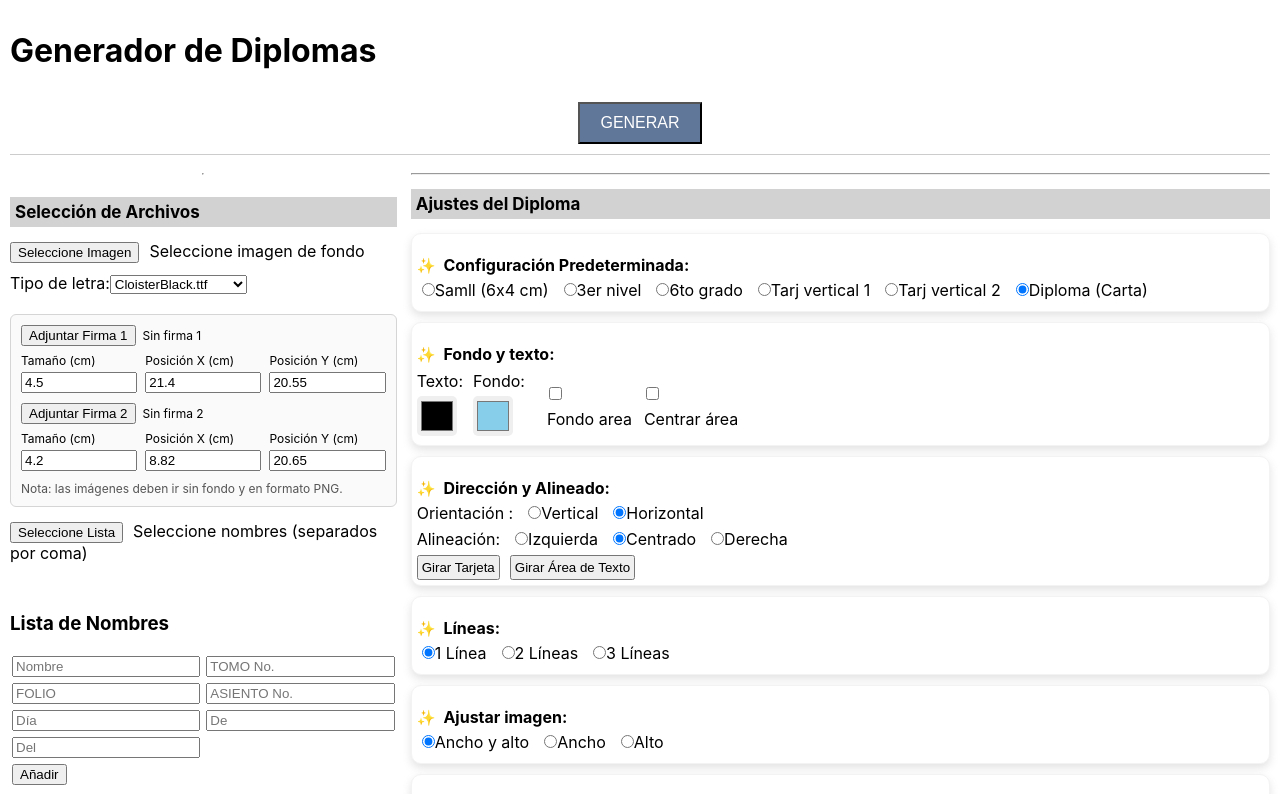
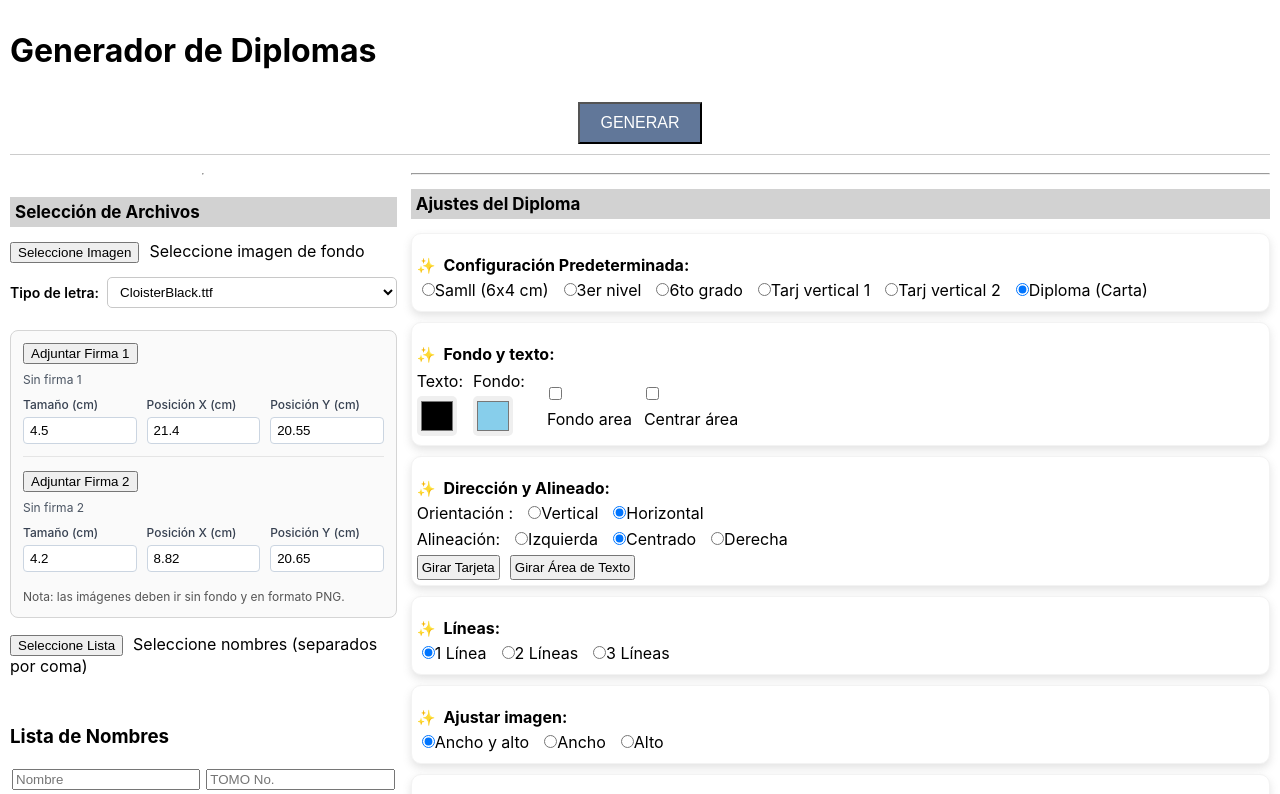
Before and after one commit to lsnoglos/diplomaGenerator, a React (Create React App) app: page / in a window 1280 px wide. Shown: the top 794 px of the page. Built offline with nearby package versions, Linux system fonts and the light colour scheme.

Commit message:
Ordenar visualmente los controles de fuentes y firmas

```diff
--- a/src/App.css
+++ b/src/App.css
@@ -376,25 +376,63 @@ h2 {
 }
 
 
+.font-selection {
+  display: grid;
+  grid-template-columns: auto minmax(0, 1fr);
+  align-items: center;
+  gap: 8px;
+  margin: 4px 0 14px;
+}
+
+.font-selection label {
+  font-size: 14px;
+  font-weight: 600;
+}
+
+.font-selection select {
+  width: 100%;
+  max-width: 100%;
+  min-width: 0;
+  box-sizing: border-box;
+  padding: 6px 8px;
+  border: 1px solid #c8c8c8;
+  border-radius: 5px;
+  background: #fff;
+}
+
 .signature-upload-panel {
-  margin: 10px 0 14px;
-  padding: 10px;
+  margin: 8px 0 16px;
+  padding: 12px;
   border: 1px solid #d5d5d5;
-  border-radius: 6px;
+  border-radius: 8px;
   background: #fafafa;
   display: grid;
-  gap: 10px;
+  gap: 14px;
 }
 
 .signature-upload-item {
   display: grid;
-  grid-template-columns: auto minmax(0, 1fr) auto;
+  grid-template-columns: minmax(0, 1fr) auto;
   align-items: center;
-  gap: 7px;
+  gap: 8px 10px;
+  padding-bottom: 12px;
+  border-bottom: 1px solid #e5e5e5;
+}
+
+.signature-upload-item:last-of-type {
+  padding-bottom: 0;
+  border-bottom: 0;
+}
+
+.signature-upload-item > button:first-child {
+  justify-self: start;
+  margin: 0;
 }
 
 .signature-upload-item > span {
+  grid-column: 1 / -1;
   font-size: 12px;
+  color: #4b5563;
   overflow-wrap: anywhere;
 }
 
@@ -402,30 +440,49 @@ h2 {
   grid-column: 1 / -1;
   display: grid;
   grid-template-columns: repeat(3, minmax(0, 1fr));
-  gap: 8px;
+  gap: 10px;
+  padding-top: 2px;
 }
 
 .signature-settings-grid label {
   display: flex;
   flex-direction: column;
-  gap: 4px;
+  gap: 5px;
   font-size: 12px;
+  color: #374151;
+  font-weight: 500;
 }
 
 .signature-settings-grid input {
   width: 100%;
   min-width: 0;
   box-sizing: border-box;
+  padding: 5px 6px;
+  border: 1px solid #cbd5e1;
+  border-radius: 4px;
+  background: #fff;
 }
 
 .signature-upload-note {
   margin: 0;
   font-size: 12px;
+  line-height: 1.45;
   color: #555;
+  padding-top: 2px;
 }
 
 @media (max-width: 520px) {
+  .signature-upload-panel {
+    padding: 10px;
+    gap: 12px;
+  }
+
   .signature-settings-grid {
+    grid-template-columns: repeat(2, minmax(0, 1fr));
+  }
+
+  .font-selection {
     grid-template-columns: 1fr;
+    gap: 5px;
   }
 }
```
